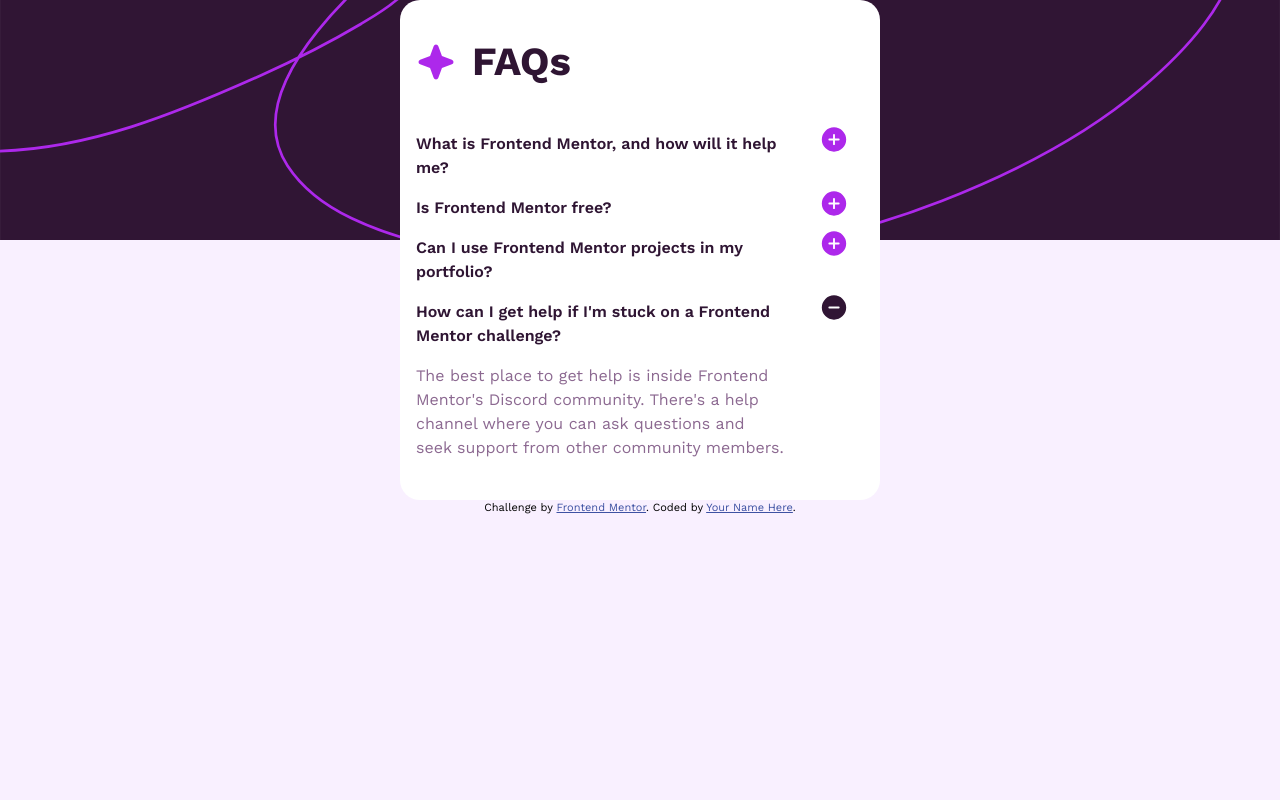
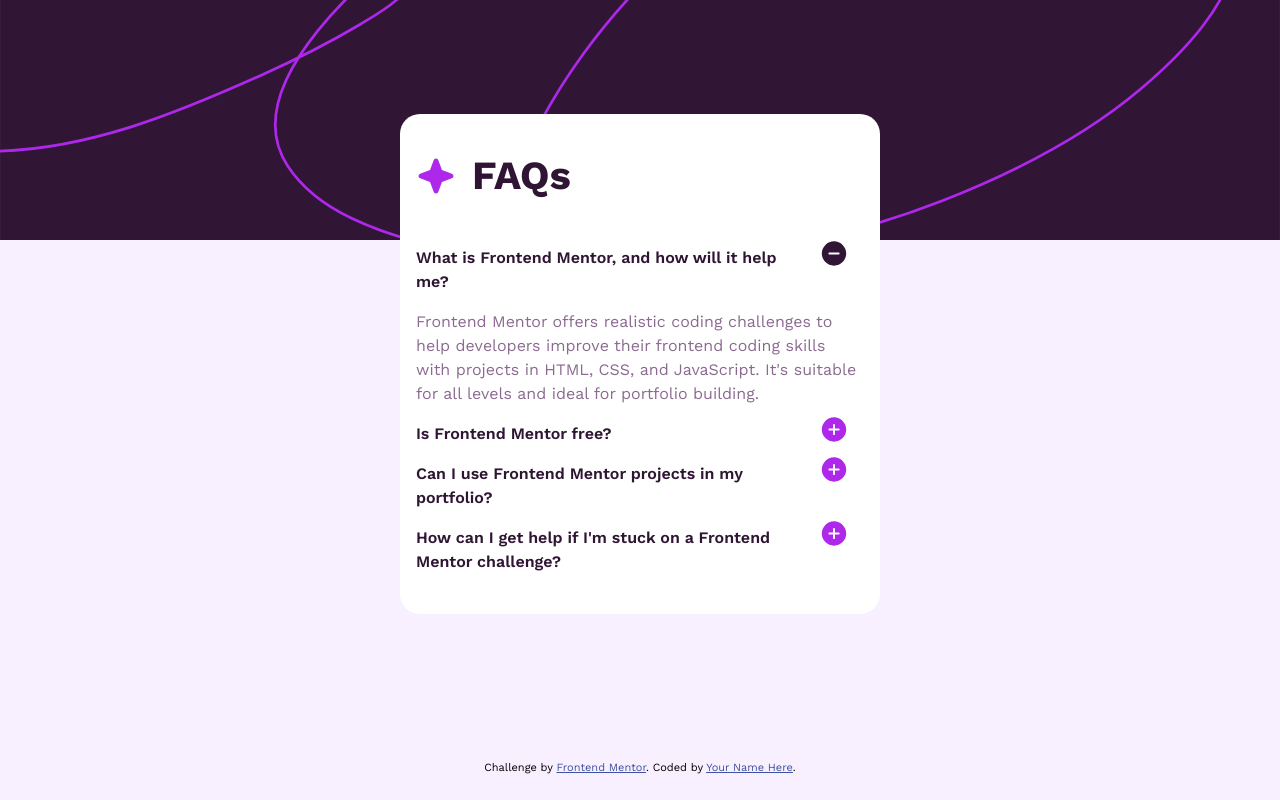
Before and after one commit to lafzan/Tutorials, a plain HTML site: page frontend-mentor/faq-accordion-main/index.html in a window 1280 px wide. Both pictures are taken after a click on the element 640 px from the left and 324 px from the top of the page. Drawn offline with nearby package versions, Linux system fonts and the light colour scheme.

Commit message:
working js file update

```diff
--- a/frontend-mentor/faq-accordion-main/styles/style.css
+++ b/frontend-mentor/faq-accordion-main/styles/style.css
@@ -67,8 +67,9 @@
 article {
   display: flex;
   flex-direction: column;
-
+  justify-content: center;
   align-items: center;
+  min-height: 95svh;
 }
 .header {
   position: absolute;
@@ -86,34 +87,42 @@
   background-color: var(--clr-white);
   border-radius: 20px;
   padding: 1rem;
+  margin-bottom: 2rem;
 }
 .card > * {
   padding: 1rem 0;
 }
-.container > * {
-  padding: 0.5rem 0;
-}
+
 .title {
   display: flex;
   gap: 1rem;
 }
 .question {
+  padding: 0.5rem 0;
   color: var(--clr-dark-purple);
   font-size: var(--fs-600);
   font-weight: var(--fw-lightly-bold);
   padding-right: 5rem;
 }
+.question p:hover {
+  color: var(--clr-grayish-purple);
+  cursor: pointer;
+}
 .answer {
   color: var(--clr-grayish-purple);
   font-size: var(--fs-400);
   font-weight: var(--fw-regular);
-  display: none;
+  transition: 0.5s;
+  overflow: hidden;
+  overflow-y: auto;
+  height: 0;
 }
 
 .attribution {
   font-size: 11px;
   text-align: center;
-  max-height: 10svh;
+  max-height: 5svh;
+  text-align: center;
 }
 .attribution a {
   color: hsl(228, 45%, 44%);
@@ -127,18 +136,13 @@
   position: absolute;
   right: 0;
   transform: translate(-50%);
-  z-index: 1;
 }
 .active .answer {
-  display: block;
-  padding-right: 5rem;
+  height: 7rem;
+  padding: 0.5rem 0;
 }
 .active::before {
   content: url("../assets/images/icon-minus.svg");
-  position: absolute;
-  right: 0;
-  transform: translate(-50%);
-  z-index: 2;
 }
 
 @media (max-width: 520px) {
```
